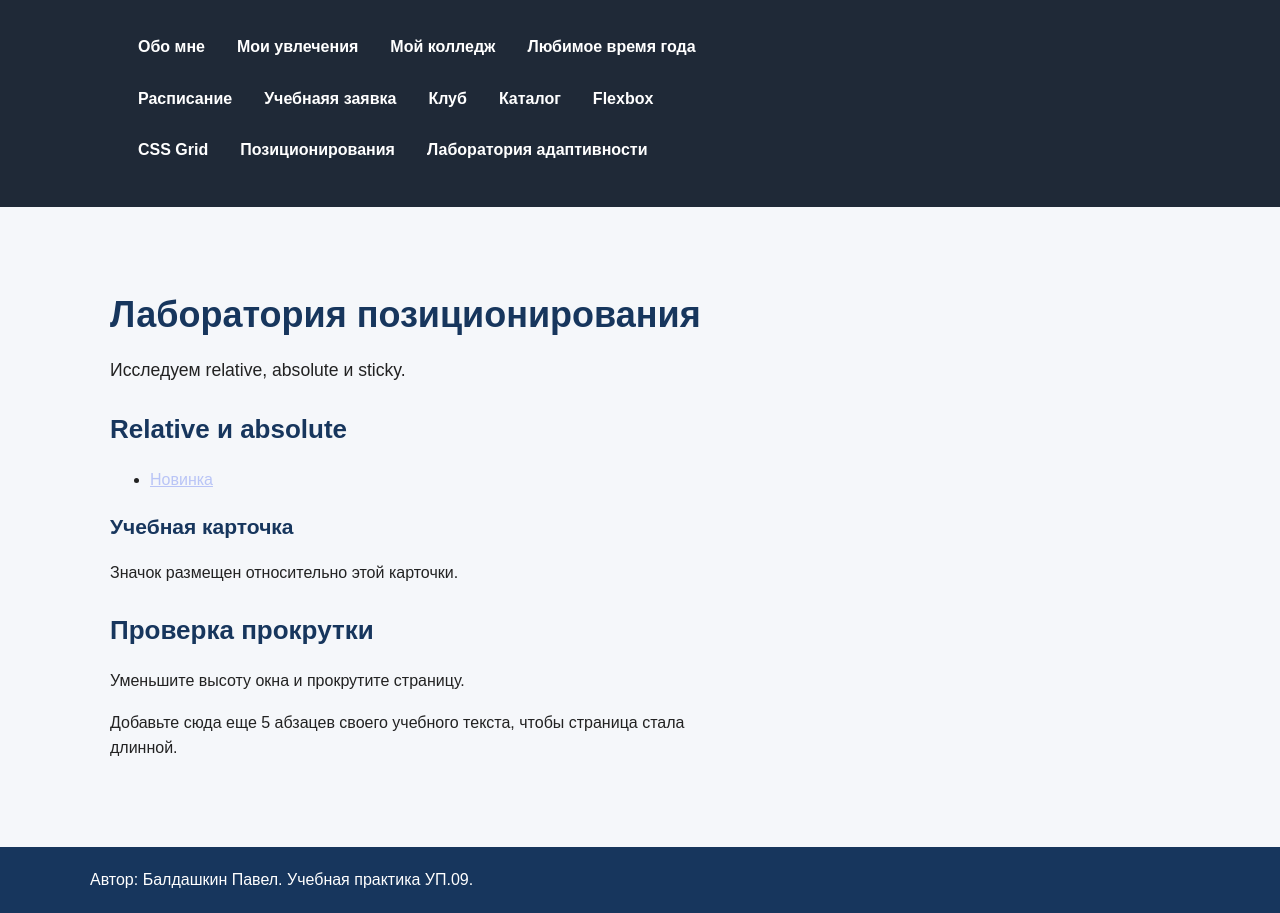
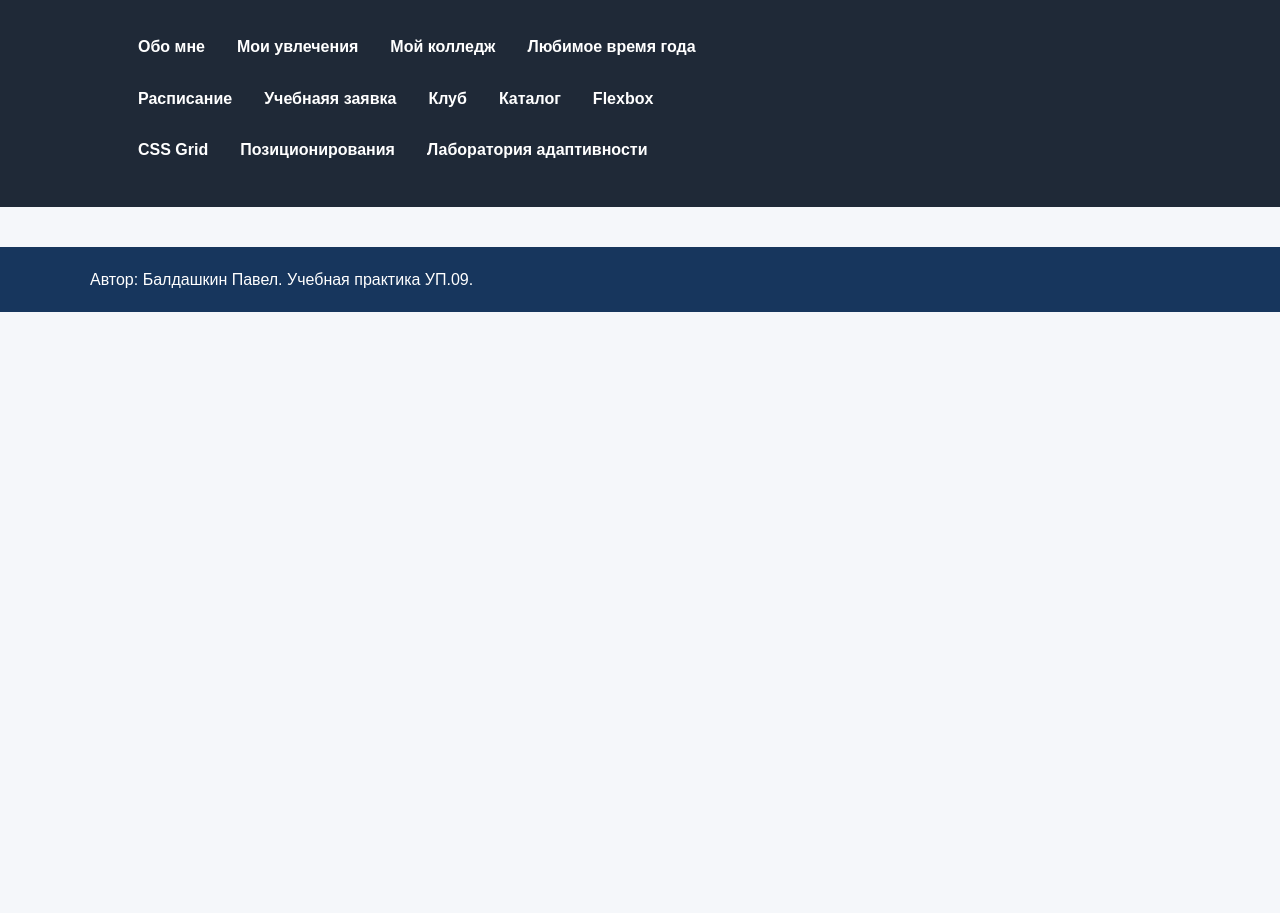
Before and after one commit to Pav9el/-, a plain HTML site: page adout-me/position-lab.html in a window 1280 px wide. After the commit the page ends 800 px from the top, so only its background shows below. Drawn offline with Linux system fonts and the light colour scheme.

```diff
--- a/adout-me/position-lab.html
+++ b/adout-me/position-lab.html
@@ -30,29 +30,6 @@
     </nav>
 </header>
 
-<main id="top">
-    <h1>Лаборатория позиционирования</h1>
-    <p class="lead">Исследуем relative, absolute и sticky.</p>
-
-    <!-- На следующем шаге сюда вставляется панель page-tools -->
-
-    <section id="relative-demo">
-        <h2>Relative и absolute</h2>
-        <div class="position-box">
-        <ul>
-            <li><a href="catalog.html">Новинка</a></li>
-        </ul>
-            <h3>Учебная карточка</h3>
-            <p>Значок размещен относительно этой карточки.</p>
-        </div>
-    </section>
-
-    <section id="sticky-demo" class="long-text">
-        <h2>Проверка прокрутки</h2>
-        <p>Уменьшите высоту окна и прокрутите страницу.</p>
-        <p>Добавьте сюда еще 5 абзацев своего учебного текста, чтобы страница стала длинной.</p>
-    </section>
-</main>
 <footer>
     <p>Автор: Балдашкин Павел. Учебная практика УП.09.</p>
   </footer>
```
Also changed, not shown: adout-me/flex-lab.html (+1 -1 lines).
